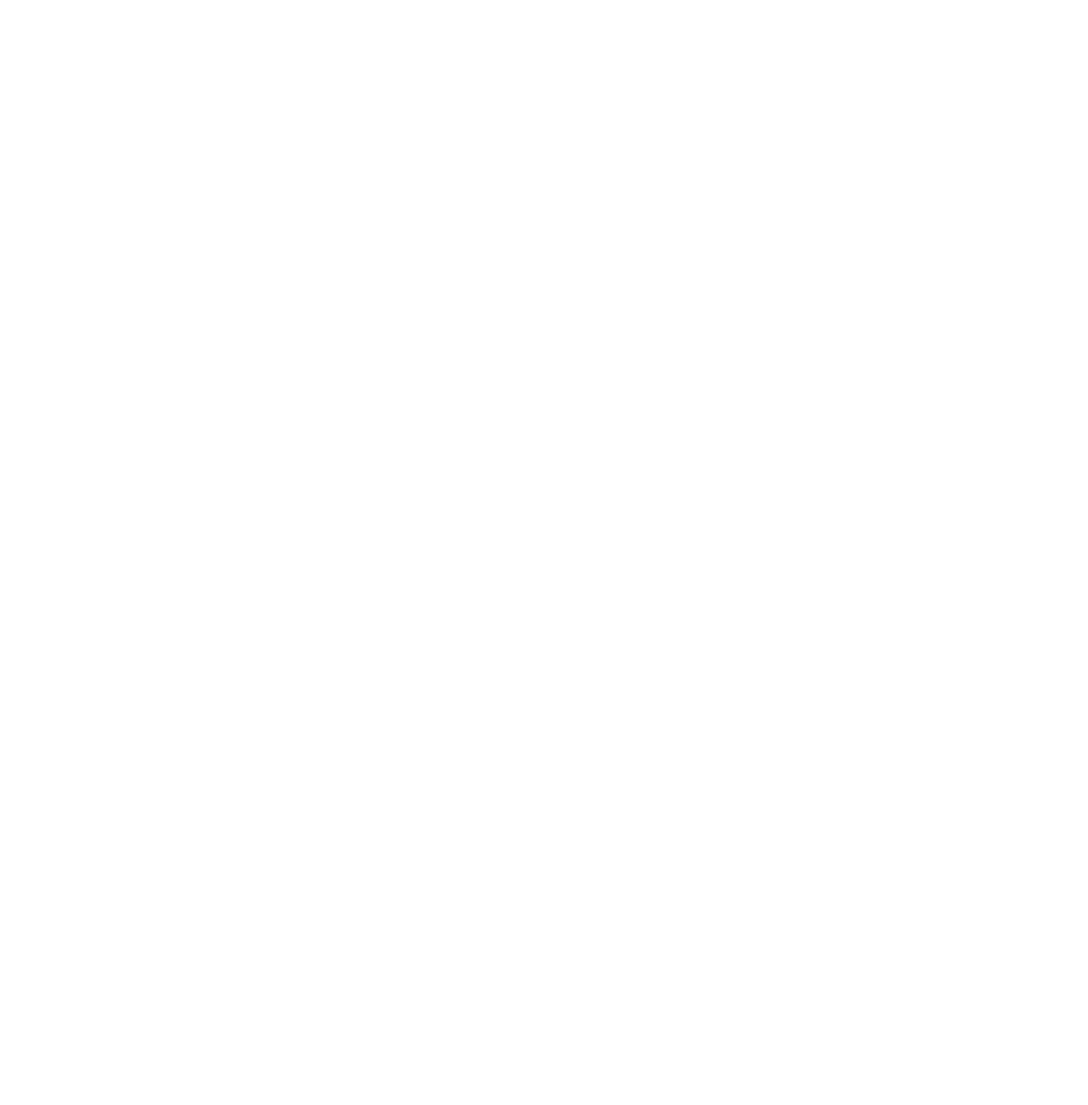
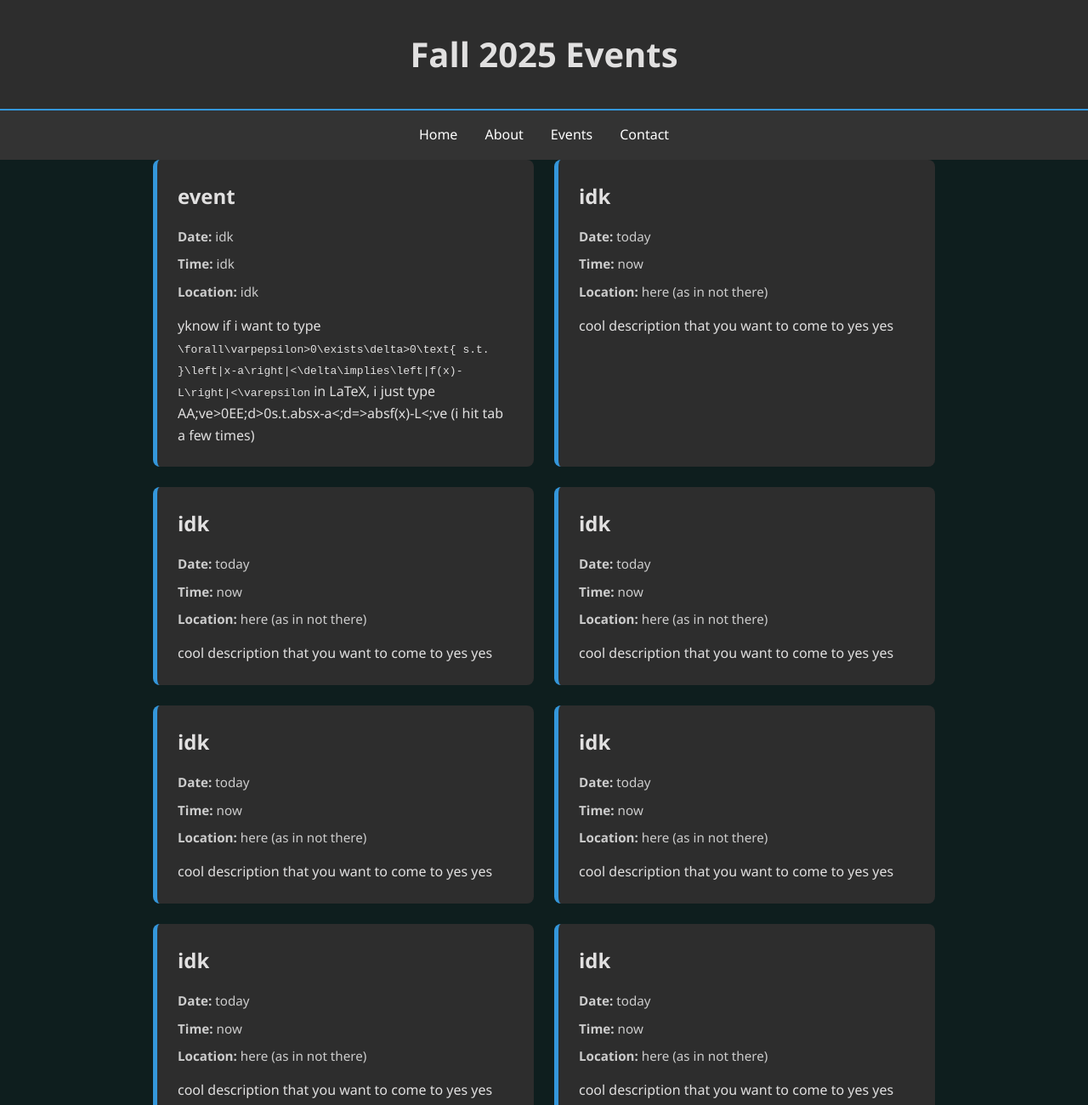
Before and after one commit to BU-MA/bu-ma.github.io, a plain HTML site: page src/pages/events/events.html in a window 1280 px wide. Shown: the top 1300 px of the page at 85% size. Before the commit the page ends 800 px from the top, so only its background shows below. Drawn offline with Linux system fonts and the light colour scheme.

Commit message:
testing the stuff + more ai themeing for events.html

```diff
--- a/src/pages/events/events.html
+++ b/src/pages/events/events.html
@@ -0,0 +1,139 @@
+<!DOCTYPE html>
+<html lang="en">
+<head>
+    <meta charset="UTF-8">
+    <meta name="viewport" content="width=device-width, initial-scale=1.0">
+    <title>BUMA - Events</title>
+    <link rel="stylesheet" href="/src/styles/events.css">
+</head>
+<body>
+
+<header>
+    <div class="container">
+        <h1>Fall 2025 Events</h1>
+    </div>
+</header>
+
+<nav>
+    <div class="container">
+        <ul>
+            <li><a href="/index.html">Home</a></li>
+            <li><a href="/src/pages/about/about.html">About</a></li>
+            <li><a href="/src/pages/events/events.html">Events</a></li>
+            <li><a href="/src/pages/contact/contact.html">Contact</a></li>
+        </ul>
+    </div>
+</nav>
+
+<main>
+    <div class="container">
+        <section class="event-list-container">
+            <div class="event-list">
+
+                <article class="event-card">
+                    <h3>event</h3>
+                    <div class="event-details">
+                        <p><strong>Date:</strong> idk</p>
+                        <p><strong>Time:</strong> idk</p>
+                        <p><strong>Location:</strong> idk</p>
+                    </div>
+                    <p class="event-description">yknow if i want to type <code>\forall\varpepsilon>0\exists\delta>0\text{ s.t. }\left|x-a\right|<\delta\implies\left|f(x)-L\right|<\varepsilon</code> in LaTeX, i just type AA;ve>0EE;d>0s.t.absx-a<;d=>absf(x)-L<;ve (i hit tab a few times)</p>
+                </article>
+
+                <article class="event-card">
+                    <h3>idk</h3>
+                    <div class="event-details">
+                        <p><strong>Date:</strong> today</p>
+                        <p><strong>Time:</strong> now</p>
+                        <p><strong>Location:</strong> here (as in not there)</p>
+                    </div>
+                    <p class="event-description">cool description that you want to come to yes yes</p>
+                </article>
+
+                <article class="event-card">
+                    <h3>idk</h3>
+                    <div class="event-details">
+                        <p><strong>Date:</strong> today</p>
+                        <p><strong>Time:</strong> now</p>
+                        <p><strong>Location:</strong> here (as in not there)</p>
+                    </div>
+                    <p class="event-description">cool description that you want to come to yes yes</p>
+                </article>
+
+                <article class="event-card">
+                    <h3>idk</h3>
+                    <div class="event-details">
+                        <p><strong>Date:</strong> today</p>
+                        <p><strong>Time:</strong> now</p>
+                        <p><strong>Location:</strong> here (as in not there)</p>
+                    </div>
+                    <p class="event-description">cool description that you want to come to yes yes</p>
+                </article>
+                <article class="event-card">
+                    <h3>idk</h3>
+                    <div class="event-details">
+                        <p><strong>Date:</strong> today</p>
+                        <p><strong>Time:</strong> now</p>
+                        <p><strong>Location:</strong> here (as in not there)</p>
+                    </div>
+                    <p class="event-description">cool description that you want to come to yes yes</p>
+                </article>
+                <article class="event-card">
+                    <h3>idk</h3>
+                    <div class="event-details">
+                        <p><strong>Date:</strong> today</p>
+                        <p><strong>Time:</strong> now</p>
+                        <p><strong>Location:</strong> here (as in not there)</p>
+                    </div>
+                    <p class="event-description">cool description that you want to come to yes yes</p>
+                </article>
+                <article class="event-card">
+                    <h3>idk</h3>
+                    <div class="event-details">
+                        <p><strong>Date:</strong> today</p>
+                        <p><strong>Time:</strong> now</p>
+                        <p><strong>Location:</strong> here (as in not there)</p>
+                    </div>
+                    <p class="event-description">cool description that you want to come to yes yes</p>
+                </article>
+                <article class="event-card">
+                    <h3>idk</h3>
+                    <div class="event-details">
+                        <p><strong>Date:</strong> today</p>
+                        <p><strong>Time:</strong> now</p>
+                        <p><strong>Location:</strong> here (as in not there)</p>
+                    </div>
+                    <p class="event-description">cool description that you want to come to yes yes</p>
+                </article>
+                <article class="event-card">
+                    <h3>idk</h3>
+                    <div class="event-details">
+                        <p><strong>Date:</strong> today</p>
+                        <p><strong>Time:</strong> now</p>
+                        <p><strong>Location:</strong> here (as in not there)</p>
+                    </div>
+                    <p class="event-description">cool description that you want to come to yes yes</p>
+                </article>
+                <article class="event-card">
+                    <h3>idk</h3>
+                    <div class="event-details">
+                        <p><strong>Date:</strong> today</p>
+                        <p><strong>Time:</strong> now</p>
+                        <p><strong>Location:</strong> here (as in not there)</p>
+                    </div>
+                    <p class="event-description">cool description that you want to come to yes yes</p>
+                </article>
+
+            </div>
+        </section>
+    </div>
+</main>
+
+<footer>
+    <div class="container">
+        <p>&copy; 2025 Boston University Mathematics Association. All Rights Reserved.</p>
+    </div>
+</footer>
+
+</body>
+</html>
--- a/src/styles/events.css
+++ b/src/styles/events.css
@@ -0,0 +1,132 @@
+/*
+more ai generated themeing
+ */
+
+@import url('/src/styles/theme.css');
+
+
+
+* {
+    margin: 0;
+    padding: 0;
+    box-sizing: border-box;
+}
+
+body {
+    font-family: var(--font-family);
+    line-height: 1.6;
+    background-color: var(--background-color);
+    color: var(--text-color);
+}
+
+.container {
+    max-width: 960px;
+    margin: 0 auto;
+    padding: 0 20px;
+}
+
+a {
+    color: var(--primary-color);
+    text-decoration: none;
+}
+
+header {
+    background: var(--surface-color);
+    padding: 2rem 0;
+    text-align: center;
+    border-bottom: 2px solid var(--primary-color);
+}
+
+header h1 {
+    font-size: 2.5rem;
+    margin: 0;
+}
+
+nav {
+    background: #333;
+    padding: 0.5rem 0;
+}
+
+nav ul {
+    list-style: none;
+    display: flex;
+    justify-content: center;
+}
+
+nav ul li a {
+    color: #fff;
+    padding: 0.5rem 1rem;
+    display: block;
+    transition: background-color 0.3s ease;
+}
+
+nav ul li a:hover {
+    background-color: var(--primary-color);
+    border-radius: 4px;
+}
+
+footer {
+    text-align: center;
+    padding: 1.5rem 0;
+    background: var(--surface-color);
+    margin-top: 2rem;
+    border-top: 1px solid #444;
+}
+
+/* src/styles/events.css */
+
+/* Import the global theme */
+
+/* --- Events Page Specific Styles --- */
+.event-list-container h2 {
+    text-align: center;
+    font-size: 2.2rem;
+    margin-bottom: 2rem;
+    color: #fff;
+}
+
+.event-list {
+    display: grid;
+    grid-template-columns: 1fr; /* 1 column by default */
+    gap: 1.5rem;
+}
+
+.event-card {
+    background: var(--surface-color);
+    border-left: 5px solid var(--primary-color);
+    padding: 1.5rem;
+    border-radius: 8px;
+    transition: transform 0.2s ease-in-out, box-shadow 0.2s ease-in-out;
+}
+
+.event-card:hover {
+    transform: translateY(-5px);
+    box-shadow: 0 10px 20px rgba(0, 0, 0, 0.2);
+}
+
+.event-card h3 {
+    margin-top: 0;
+    font-size: 1.5rem;
+}
+
+.event-details {
+    margin-top: 1rem;
+    font-size: 0.95rem;
+    color: #ccc;
+}
+
+.event-details p {
+    margin-bottom: 0.5rem;
+}
+
+.event-description {
+    margin-top: 1rem;
+}
+
+/* Responsive layout for wider screens */
+@media (min-width: 768px) {
+    .event-list {
+        /* Switch to 2 columns on tablets and larger */
+        grid-template-columns: repeat(2, 1fr);
+    }
+}
--- a/src/styles/theme.css
+++ b/src/styles/theme.css
@@ -7,7 +7,7 @@ most generic possible good-looking theme
 :root {
     --primary-color: #3497db;
     --background-color: #0e1e1e;
-    --surface-color: #1d2d2d;
-    --text-color: #e-1e0e0;
+    --surface-color: #2d2d2d;
+    --text-color: #e1e0e0;
     --font-family: 'Segoe UI', Tahoma, Geneva, Verdana, sans-serif;
 }
```
